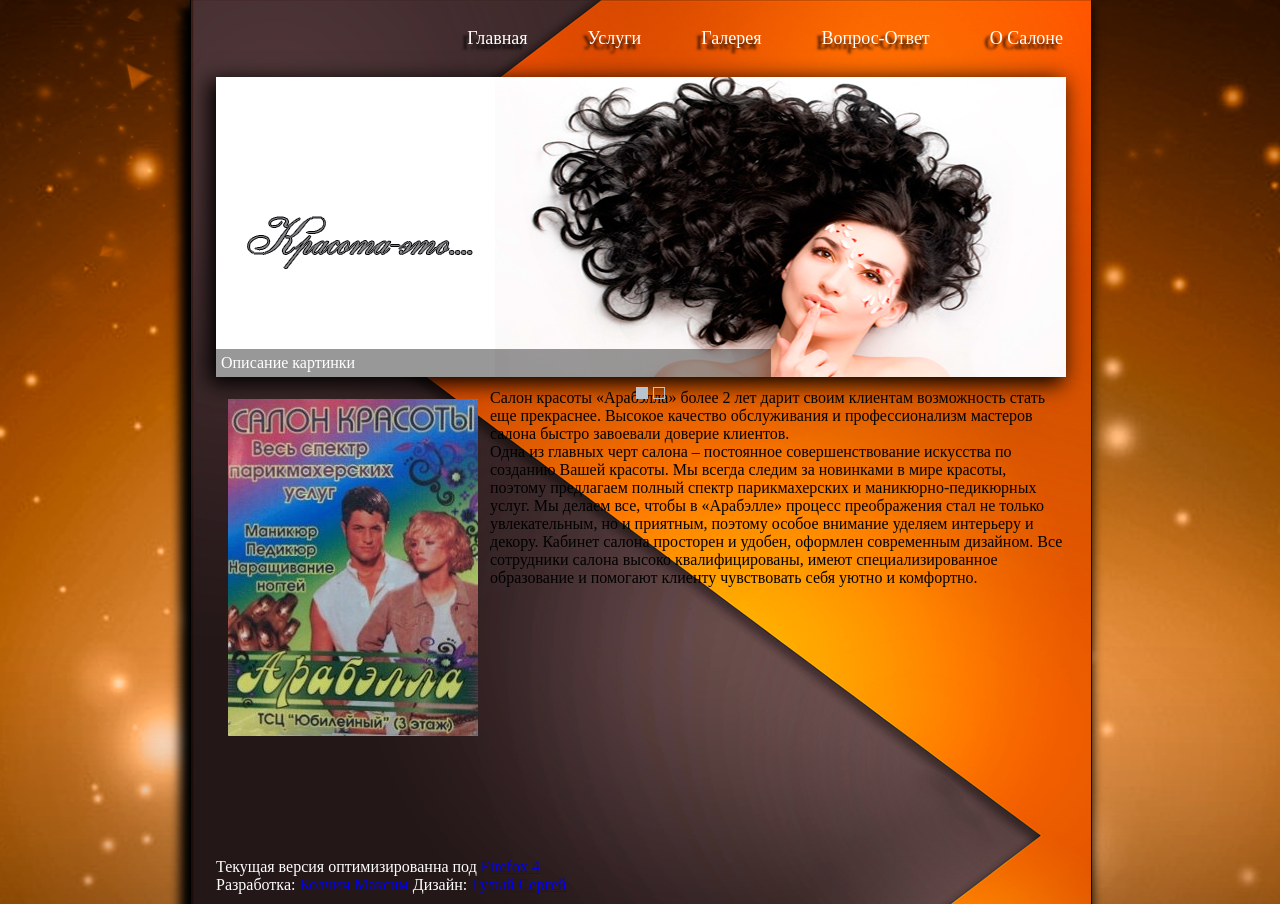
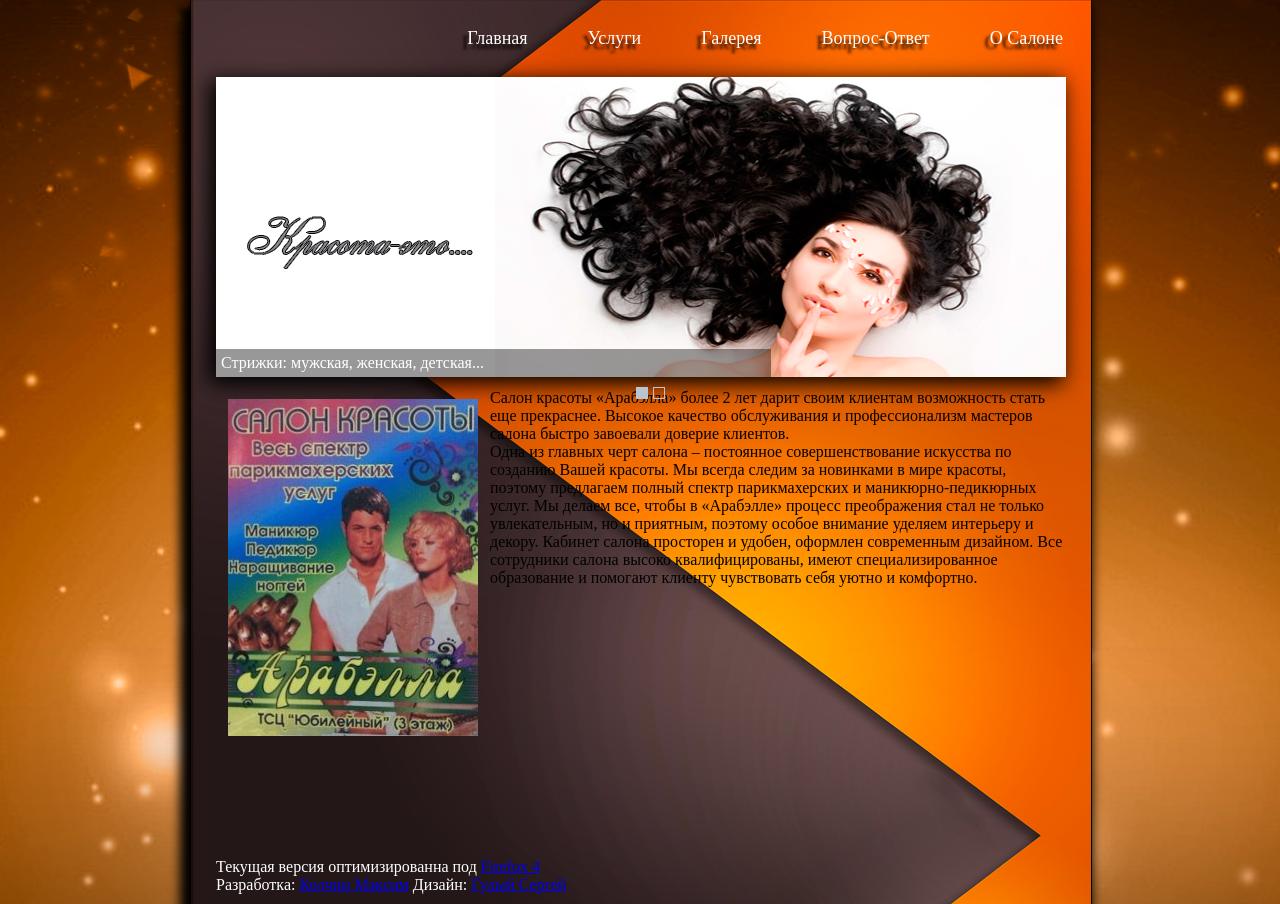
Before and after one commit to KMax/Arabella-Yanaul.Ru, a Django app: template app/templates/about.html in a window 1280 px wide. Shown: the part 201-1105 px from the top of the page. Run offline with Django 3.2, Linux system fonts and the light colour scheme; the template is opened without the code that fills it, so the values that code supplies are empty; some libraries are stand-ins or nearby versions.

Commit message:
Initial commit

```diff
--- a/app/templates/base.html
+++ b/app/templates/base.html
@@ -28,10 +28,9 @@
         <a href="img0_url" target="_blank">
           <img src="/media/media/nav_image_1.png">
           <span>
-            Описание картинки
+            Стрижки: мужская, женская, детская...
           </span>
         </a>
-
         <a href="img1_url" target="_blank">
           <img src="/media/media/nav_image_2.png">
           <span>
@@ -49,5 +48,4 @@
       <section>Разработка: <a href="http://kolmax.pp.ru">Колчин Максим</a> Дизайн: <a href="#">Гулый Сергей</a></section>
     </footer>
   </section>
-</body>
-</html>
+</body</html>
```
